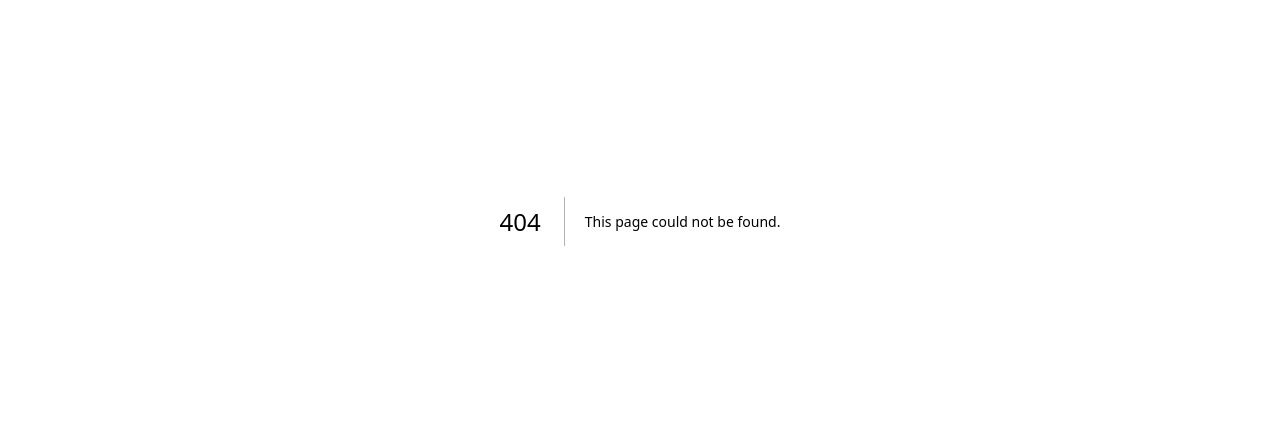
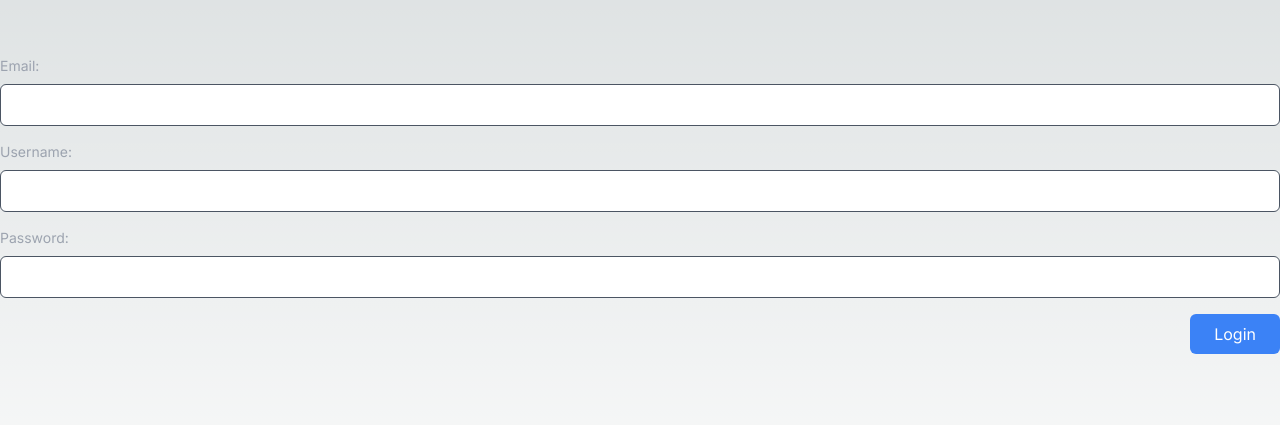
Before and after one commit to CoolistKovbel/Forge, a Next.js app: page /register in a window 1280 px wide. Before the commit this address had no page. Shown: the part 179-604 px from the top of the page. Built offline with nearby package versions, Linux system fonts and the light colour scheme.

Commit message:
kidna of feel very sad..... i lost my coin toss and going to be trying to rebuild my site tonight a little updated as well as hopefully functionally better than beforew contemplating so hard if i should even use nextauth.... yolo.

```diff
--- /dev/null
+++ b/app/(auth)/layout.tsx
@@ -0,0 +1,13 @@
+
+
+export default function AuthLayout({
+    children,
+  }: {
+    children: React.ReactNode;
+  }) {
+    return (
+      <main className='w-full min-h-screen flex items-center justify-center gap-10'>
+        {children}
+      </main>
+    );
+  }
--- /dev/null
+++ b/app/(auth)/login/page.tsx
@@ -0,0 +1,13 @@
+
+import { LogInForm } from '@/app/components/auth/login-form'
+import React from 'react'
+
+const LoginPage = () => {
+  return (
+    <>
+      <LogInForm/>
+    </>
+  )
+}
+
+export default LoginPage
--- /dev/null
+++ b/app/(auth)/register/page.tsx
@@ -0,0 +1,12 @@
+import { RegisterForm } from "@/app/components/auth/register-form";
+
+
+const RegisterPage = () => {
+  return (
+    <>
+      <RegisterForm />
+    </>
+  );
+};
+
+export default RegisterPage;
--- /dev/null
+++ b/app/(deApp)/dashboard/page.tsx
@@ -0,0 +1,11 @@
+import React from 'react'
+
+const Page = () => {
+  return (
+    <div>
+        <h2>Dashboard</h2>
+    </div>
+  )
+}
+
+export default Page
--- /dev/null
+++ b/app/(deApp)/settings/page.tsx
@@ -0,0 +1,9 @@
+import React from 'react'
+
+const Page = () => {
+  return (
+    <div>Page</div>
+  )
+}
+
+export default Page
--- a/app/(landing)/page.tsx
+++ b/app/(landing)/page.tsx
@@ -1,13 +1,40 @@
+import Link from "next/link";
+
 export default function Home() {
   return (
-    <main className="flex min-h-screen flex-col items-center justify-between p-24">
-      <h2>Why do you keep playing games baby. you said you understood why</h2>
+    <main className="bg-[#222] text-white w-full min-h-screen">
 
-      <p>
-        clearly i dont like lying to myself or someone else, but you push me to
-        go crazy like my mother. thank you for acting like you better than me.
-        what the guys you talk about not good enough either....
-      </p>
+      <div>
+        <h2>Tired of drowning?</h2>
+        <p>Ever felt so alone nobody seemed to be there for you, or you had someone just really destroy your mindset and you just dont know how to feel about it</p>
+        <p>Fear no longer sign up today and try your very own bot</p>
+      </div>
+
+
+      <div>
+        <h2>Life isnt so simple and not everyone may understand you or have answer</h2>
+        <p>luckly with your own urban bot you will be able to forge your own path towards success</p>
+      </div>
+
+
+      <div>
+        <h2>You may either use tokens or get a membership</h2>
+        <p>with a monthly member you can ultimatly use your bot without any limit</p>
+      </div>
+
+
+      <div>
+        <p>Using openai technoloy we are able to make anything possible </p>
+        <p>get started today</p>
+      </div>
+
+
+      <div>
+        <Link href={"/login"}>Login</Link>
+        <Link href={"/register"}>Register</Link>
+      </div>
+
+
     </main>
   );
 }
--- /dev/null
+++ b/app/components/auth/login-form.tsx
@@ -0,0 +1,41 @@
+"use client";
+
+
+export const LogInForm = () => {
+
+
+  return (
+    <>
+    <form className="mb-8 w-full" >
+
+      <div className="mb-4">
+        <label htmlFor="email" className="block text-gray-400 text-sm mb-2">
+          Email:
+        </label>
+        <input
+          type="email"
+          id="email"
+          name="email"
+          className="w-full px-4 py-2 rounded-md border border-gray-600 focus:outline-none focus:border-blue-400  text-black"
+        />
+      </div>
+
+      <div className="mb-4">
+        <label htmlFor="password" className="block text-gray-400 text-sm mb-2">
+          Password:
+        </label>
+        <input
+          type="password"
+          id="password"
+          name="password"
+          className="w-full px-4 py-2 rounded-md border border-gray-600 focus:outline-none focus:border-blue-400  text-black"
+        />
+      </div>
+
+      <button className="bg-blue-500 text-white px-6 py-2 rounded-md hover:bg-blue-400 focus:outline-none focus:bg-blue-400 float-right">
+        Login
+      </button>
+    </form>
+    </>
+  );
+};
--- /dev/null
+++ b/app/components/auth/register-form.tsx
@@ -0,0 +1,54 @@
+"use client";
+
+export const RegisterForm = () => {
+  return (
+    <>
+      <form className="mb-8 w-full">
+        <div className="mb-4">
+          <label htmlFor="email" className="block text-gray-400 text-sm mb-2">
+            Email:
+          </label>
+          <input
+            type="email"
+            id="email"
+            name="email"
+            className="w-full px-4 py-2 rounded-md border border-gray-600 focus:outline-none focus:border-blue-400  text-black"
+          />
+        </div>
+
+        <div className="mb-4">
+          <label
+            htmlFor="username"
+            className="block text-gray-400 text-sm mb-2"
+          >
+            Username:
+          </label>
+          <input
+            id="username"
+            name="username"
+            className="w-full px-4 py-2 rounded-md border border-gray-600 focus:outline-none focus:border-blue-400  text-black"
+          />
+        </div>
+
+        <div className="mb-4">
+          <label
+            htmlFor="password"
+            className="block text-gray-400 text-sm mb-2"
+          >
+            Password:
+          </label>
+          <input
+            type="password"
+            id="password"
+            name="password"
+            className="w-full px-4 py-2 rounded-md border border-gray-600 focus:outline-none focus:border-blue-400  text-black"
+          />
+        </div>
+
+        <button className="bg-blue-500 text-white px-6 py-2 rounded-md hover:bg-blue-400 focus:outline-none focus:bg-blue-400 float-right">
+          Login
+        </button>
+      </form>
+    </>
+  );
+};
```
